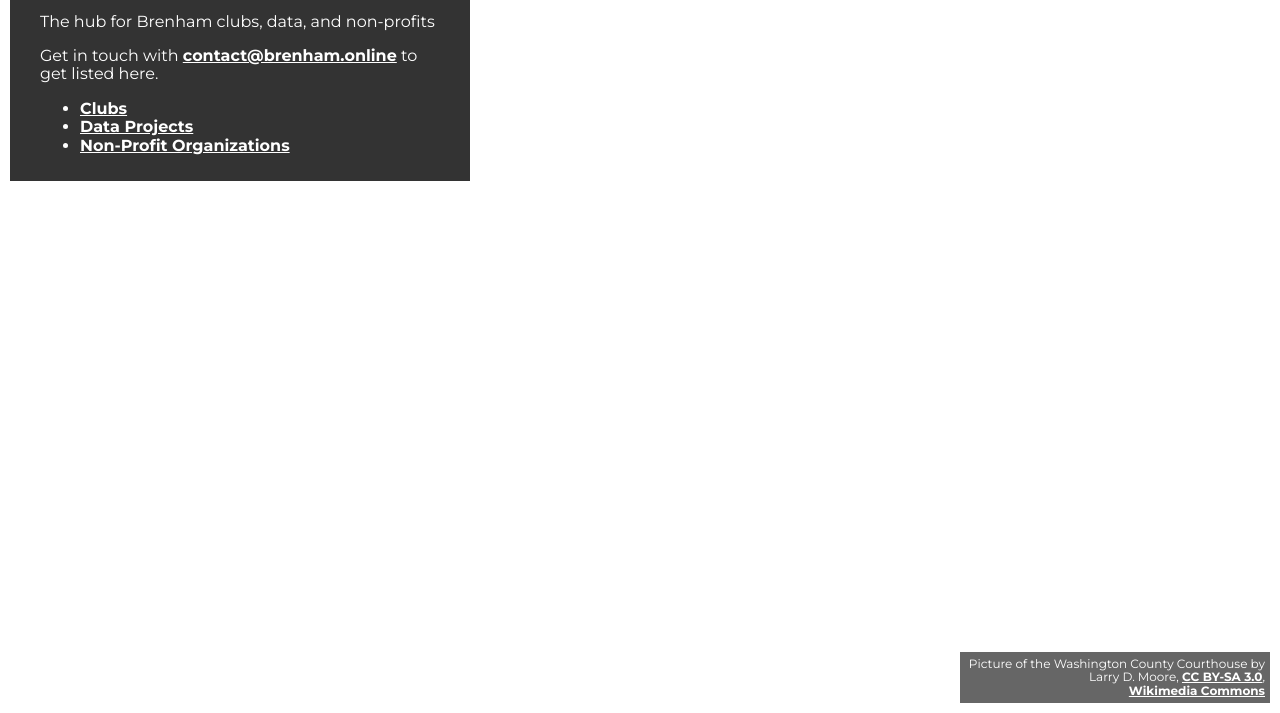
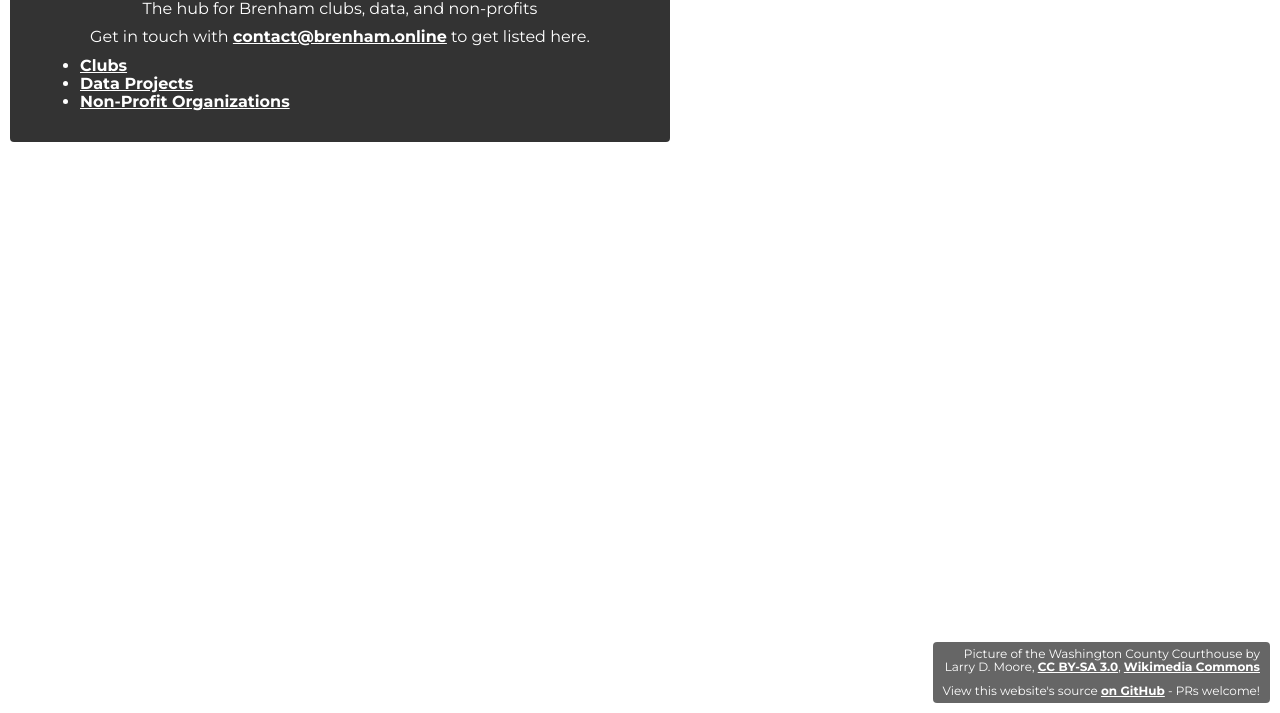
Before and after one commit to brenham-online/website, a website: page index.html in a window 1280 px wide. Shown: the part 87-800 px from the top of the page. Drawn offline with Linux system fonts and the light colour scheme.

Commit message:
Add link to source, improve styles

```diff
--- a/assets/css/landing.css
+++ b/assets/css/landing.css
@@ -44,20 +44,40 @@ a {
   font-weight: bold;
 }
 
+main,
+footer {
+  display: flex;
+  flex-direction: column;
+  gap: 10px;
+  border-radius: 4px;
+}
+
 main {
   justify-self: start;
-  max-width: 400px;
+  max-width: 600px;
   background-color: rgba(0, 0, 0, 80%);
-  padding: 10px 30px;
+  padding: 30px;
+  text-align: center;
+}
+
+main ul {
+  text-align: left;
 }
 
 footer {
   align-self: end;
-  max-width: 300px;
+  max-width: 400px;
   text-align: right;
   background-color: rgba(0, 0, 0, 60%);
   font-size: 12px;
-  padding: 5px;
+  padding: 5px 10px;
+}
+
+p,
+h1,
+ul,
+li {
+  margin: 0;
 }
 
 .spacer {
--- a/index.html
+++ b/index.html
@@ -45,7 +45,8 @@
     </main>
     <div class="spacer"></div>
     <footer>
-      Picture of the Washington County Courthouse by Larry&nbsp;D.&nbsp;Moore,
+      <p>
+        Picture of the Washington County Courthouse by<br />Larry&nbsp;D.&nbsp;Moore,
         <a href="https://creativecommons.org/licenses/by-sa/3.0/deed.en"
           >CC&nbsp;BY-SA&nbsp;3.0</a
         >,
@@ -53,6 +54,12 @@
           href="https://commons.wikimedia.org/wiki/File:Washington_county_courthouse_texas.jpg"
           >Wikimedia&nbsp;Commons</a
         >
+      </p>
+      <p>
+        View this website's source
+        <a href="https://github.com/brenham-online/website">on GitHub</a> - PRs
+        welcome!
+      </p>
     </footer>
   </body>
 </html>
```
Lines whose indentation alone changed are shown as unchanged.
